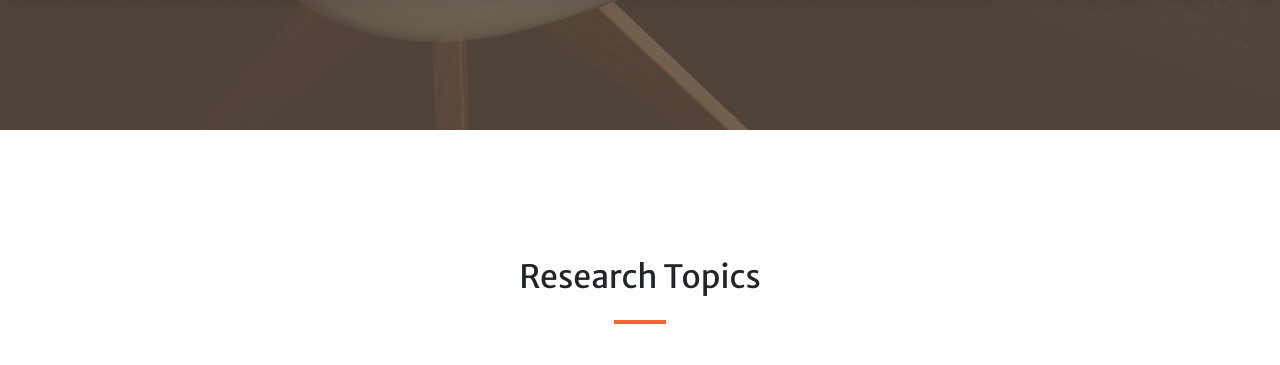
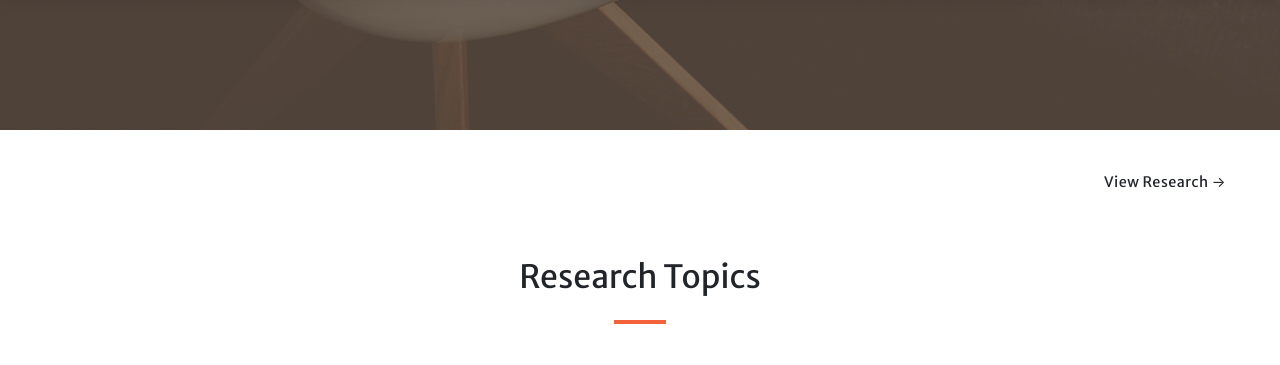
Before and after one commit to basilkarimadom/basilkarimadom.github.io, a Jekyll site: the page built from index.md, in a window 1280 px wide and 900 px high, scrolled down 685 px. Shown: the part 85-450 px from the top of the window. Built offline with Jekyll 4.4.1, drawn with Linux system fonts in a browser that asks for light colours; comment, search, counter and statistics services are not loaded.

Commit message:
Update home.html

```diff
--- a/_layouts/home.html
+++ b/_layouts/home.html
@@ -23,19 +23,25 @@ layout: base
 </header>
 
 {% for section in page.sections %}
+  <div
+    {% if section.type == "research.html" %}
+      class="position-relative"
+    {% endif %}
+  >
+
     {% include {{ section.type }} section=section site=site page=page %}
 
     {% if section.type == "research.html" and section.actions %}
-      <div class="container px-4 px-lg-5">
-        <div class="row gx-4 gx-lg-5 justify-content-center">
-          <div class="col-lg-8 text-center mt-4">
-            {% for action in section.actions %}
-              <a class="btn btn-primary btn-xl" href="{{ action.url }}">{{ action.title }}</a>
-            {% endfor %}
-          </div>
-        </div>
+      <div class="research-action-btn">
+        {% for action in section.actions %}
+          <a href="{{ action.url }}" class="btn btn-research">
+            {{ action.title }}
+          </a>
+        {% endfor %}
       </div>
     {% endif %}
+
+  </div>
 {% endfor %}
 
 
```
